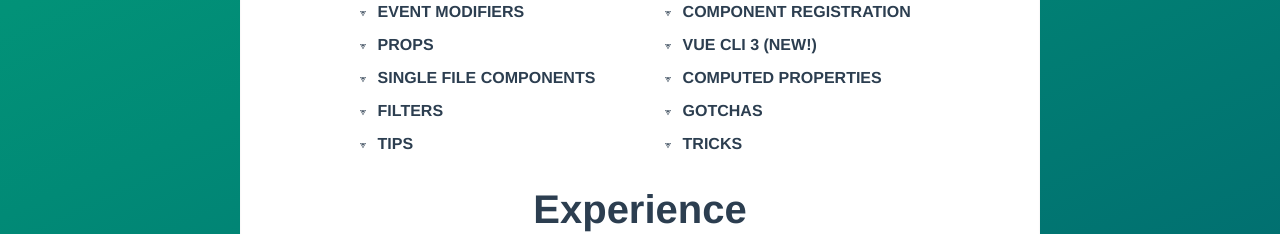
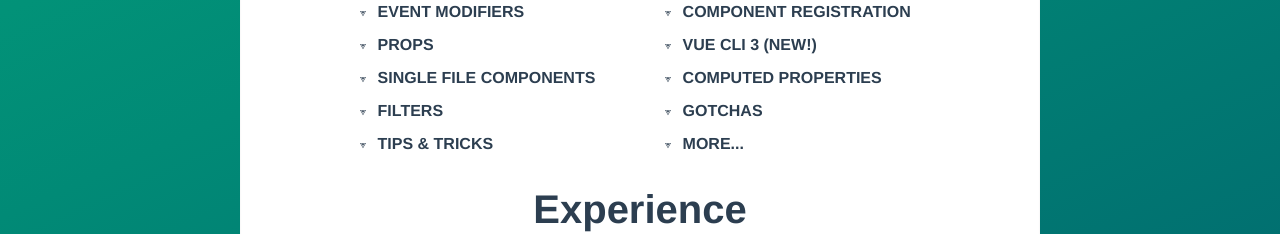
Before and after one commit to rbnhmll/vue-js-workshop, a Vue app: page / in a window 1280 px wide. Shown: the part 1420-1654 px from the top of the page. Built offline with nearby package versions, Linux system fonts and the light colour scheme.

Commit message:
Update learn list

```diff
--- a/src/components/CourseTopics.vue
+++ b/src/components/CourseTopics.vue
@@ -48,8 +48,8 @@
         'computed properties',
         'Filters',
         'Gotchas',
-        'Tips',
-        'Tricks',
+        'Tips & Tricks',
+        'More...',
       ],
     };
   },
```
